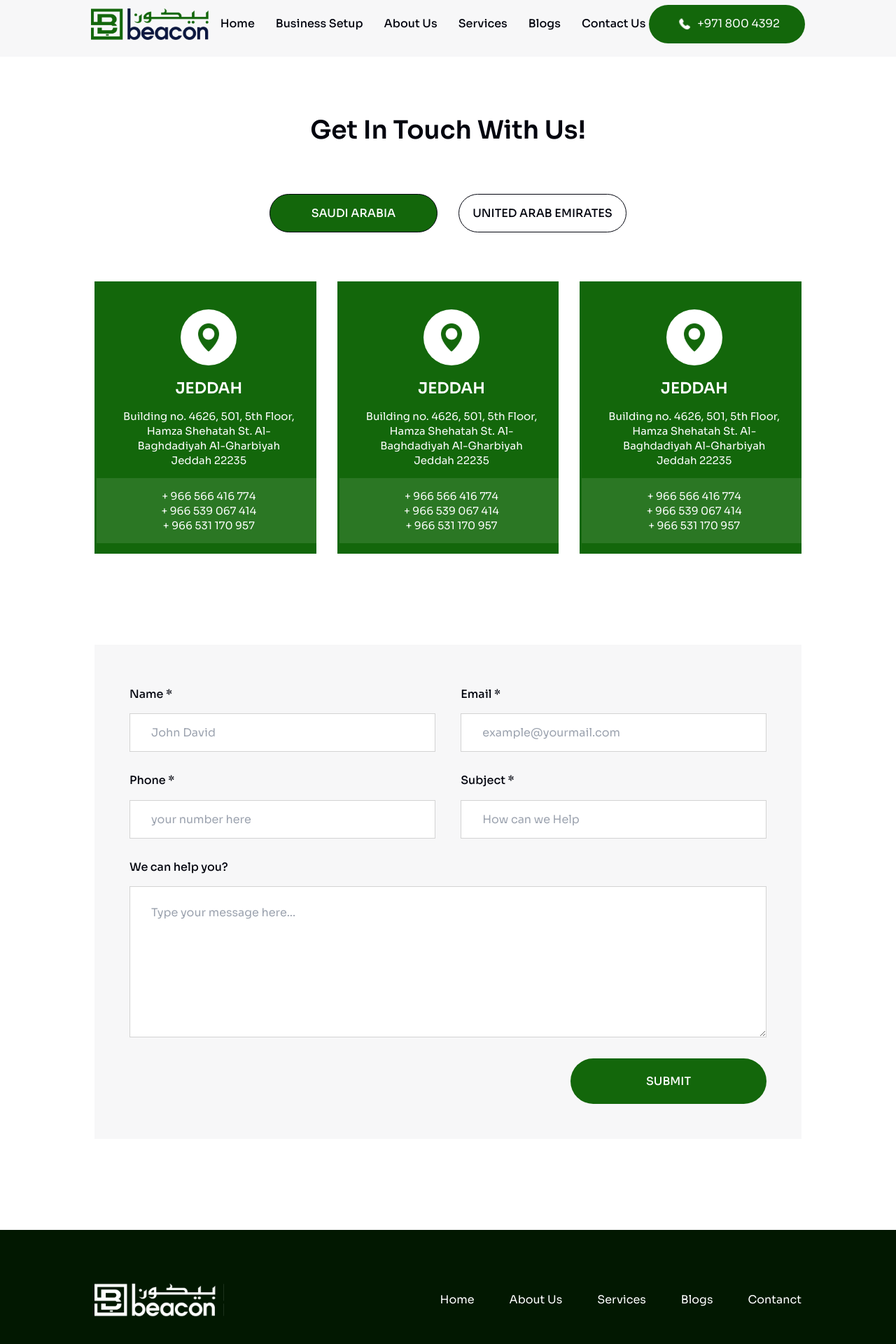
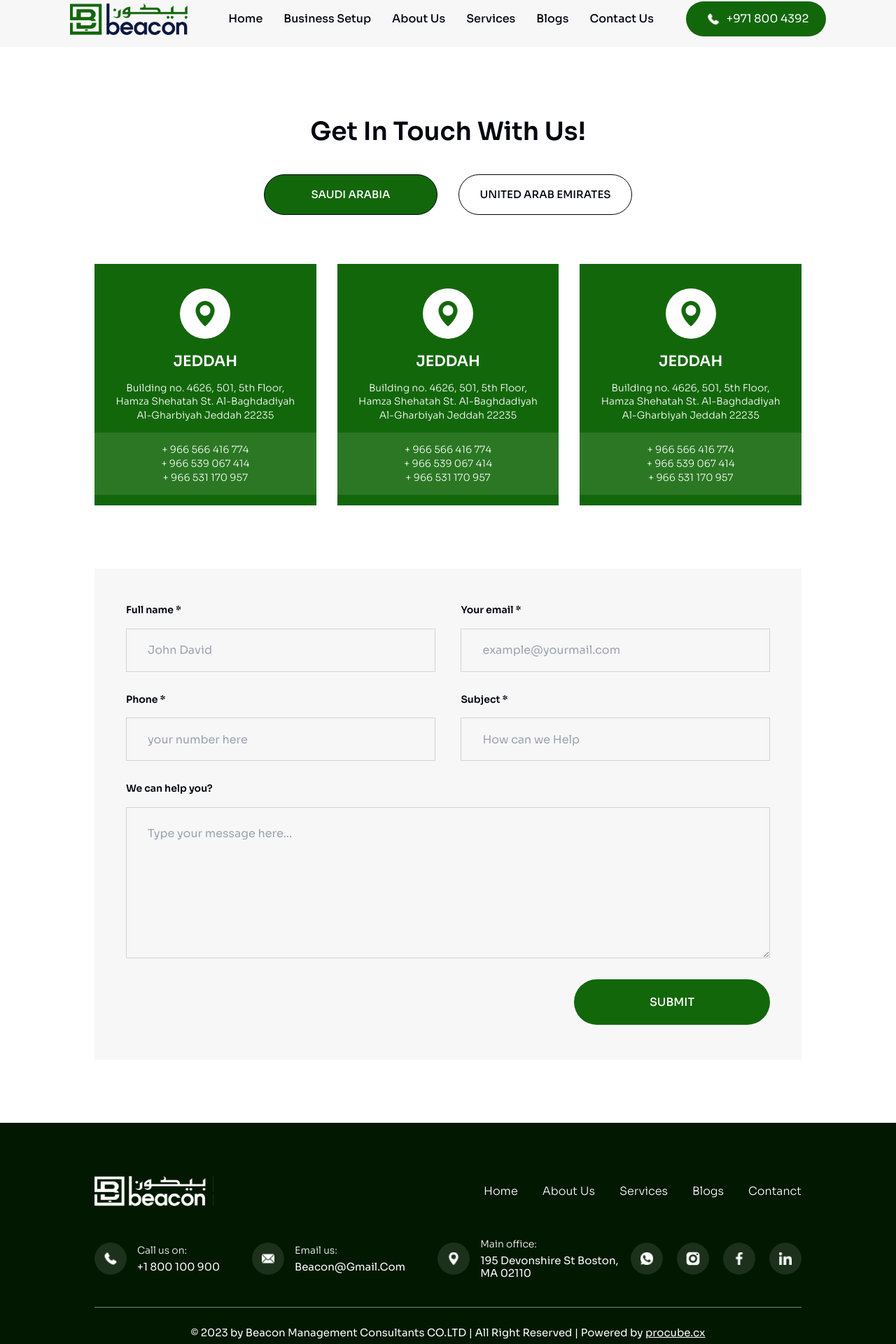
Before and after one commit to beacon-global/Beacon, a Next.js app: page /pages/Contact in a window 1280 px wide. Shown: the part 13-1933 px from the top of the page at 70% size. Built offline with nearby package versions, Linux system fonts and the light colour scheme.

Commit message:
v2.6.3 adjustments

```diff
--- a/src/app/Styles/contact.module.css
+++ b/src/app/Styles/contact.module.css
@@ -1,11 +1,12 @@
 .contactUsContainer {
     display: flex;
     flex-direction: column;
-    gap: 130px;
+    gap: 118px;
+    gap: 90px;
 }
 
 .contactUsContainer h2 {
-    margin-top: 80px;
+    margin-top: 96px;
 }
 
 .container1{
@@ -18,7 +19,7 @@
 .loctaionButtonContainer{
     display: flex;
     gap: 30px;
-    margin-top: -64px;
+    margin-top: -54px;
     margin-bottom: 70px;
     align-self: center;
 }
@@ -29,7 +30,7 @@
     align-items: center;
 
     color: #02040E;
-    font-size: 16px;
+    font-size: 15px;
     font-style: normal;
     font-weight: 500;
     line-height: 120%; /* 19.2px */
@@ -38,6 +39,8 @@
 
     width: 240px;
     height: 55px;
+    width: 248px;
+    height: 58px;
     border-radius: 76px;
     background: transparent;
 }
@@ -63,7 +66,7 @@
     flex-direction: column;
     background-color: #13670B;
     align-items: center;
-    padding: 40px 30px 15px 40px;
+    padding: 35px 30px 15px 30px;
 }
 
 .contactCardUAE{
@@ -88,10 +91,14 @@
 .jeddah{
     color: #FFF;
     margin-bottom: 15px;
+    font-size: 21px;
 }
 
 .cardDesc{
     margin-bottom: 15px;
+    width: 105%;
+    font-size: 14px;
+    font-weight: 300;
 }
 
 .numberContainer{
@@ -103,6 +110,8 @@
 .numberContainer p{
     color: #fff;
     text-align: center;
+    font-size: 14px;
+    font-weight: 300;
 }
 
 .container2{
@@ -111,7 +120,7 @@
 
 .formContainer{
     background: #F7F7F8;
-    padding: 60px 50px 50px 50px;
+    padding: 50px 45px;
     display: flex;
     flex-wrap: wrap;
     justify-content: space-between;
@@ -126,17 +135,19 @@
 
 .formContainer label{
     color: #02040E;
-    font-size: 16px;
+    font-size: 14px;
     font-style: normal;
-    font-weight: 500;
+    font-weight: 600;
     line-height: 140%;
 }
 
 .formContainer input{
     height: 55px;
+    height: 62px;
     margin-top: 16px;
     border: 1px solid #D3D3D3;
     padding: 25px 0px 25px 30px;
+    background: #F7F7F8;
 }
 
 .formContainer .textBox{
@@ -148,6 +159,7 @@
     border: 1px solid #D3D3D3;
     padding: 25px 0px 0px 30px;
     height: 216px;
+    background: #F7F7F8;
 }
 
 .formContainer .formSubmit{
--- a/src/app/Styles/servicesPage.module.css
+++ b/src/app/Styles/servicesPage.module.css
@@ -1,7 +1,7 @@
 .servicePageMainContainer {
     display: flex;
     flex-direction: column;
-    gap: 130px;
+    gap: 118px;
 }
 
 .servicePageMainContainer h2 {
--- a/src/app/components/Footer.js
+++ b/src/app/components/Footer.js
@@ -8,7 +8,7 @@ function Footer() {
         <div className="footerLogoContainer">
           <Image
             src="/footerBeacon.svg"
-            width={185}
+            width={170}
             height={60}
             alt="ImageFooter1"
           />
@@ -28,8 +28,8 @@ function Footer() {
           <div className="footerContactDetails">
             <Image
               src="/Social/footerTelephone.svg"
-              width={50}
-              height={50}
+              width={46}
+              height={46}
               alt="ImageFooter2"
             />
             <div className="footerContactTextDetails">
@@ -40,8 +40,8 @@ function Footer() {
           <div className="footerContactDetails">
             <Image
               src="/Social/footerMessage.svg"
-              width={50}
-              height={50}
+              width={46}
+              height={46}
               alt="ImageFooter2"
             />
             <div className="footerContactTextDetails">
@@ -52,8 +52,8 @@ function Footer() {
           <div className="footerContactDetails">
             <Image
               src="/Social/footerLocation.svg"
-              width={50}
-              height={50}
+              width={46}
+              height={46}
               alt="ImageFooter2"
             />
             <div className="footerContactTextDetails">
@@ -66,29 +66,29 @@ function Footer() {
           <Image
             className="socialIcons"
             src="/Social/footerWhatsapp.svg"
-            width={50}
-            height={50}
+            width={46}
+            height={46}
             alt="ImageFooter3"
           />
           <Image
             className="socialIcons"
             src="/Social/footerInstagram.svg"
-            width={50}
-            height={50}
+            width={46}
+            height={46}
             alt="ImageFooter4"
           />
           <Image
             className="socialIcons"
             src="/Social/footerFacebook.svg"
-            width={50}
-            height={50}
+            width={46}
+            height={46}
             alt="ImageFooter5"
           />
           <Image
             className="socialIcons"
             src="/Social/footerLinkedin.svg"
-            width={50}
-            height={50}
+            width={46}
+            height={46}
             alt="ImageFooter6"
           />
         </div>
--- a/src/app/globals.css
+++ b/src/app/globals.css
@@ -150,10 +150,12 @@ li{
 .hContainer{
   width: 100%;
   height: 94px;
+  height: 80px;
   display: flex;
   justify-content: space-between;
   align-items: center;
   padding: 0 130px;
+  padding: 0 100px;
   background-color: rgba(247, 247, 248, 1);
 }
 
@@ -188,6 +190,8 @@ li{
 .hContainer .headerContactButton{
   width: 223px;
   height: 55px;
+  width: 200px;
+  height: 50px;
   cursor: pointer;
   display: flex;
   flex-direction: column;
@@ -223,7 +227,7 @@ li{
 /* Hero Start */
 
 .heroContainer{
-  margin-bottom: 20px;
+  /* margin-bottom: 20px; */
 }
 
 .imageWithText{
@@ -302,7 +306,7 @@ li{
 .mainContainer{
   display: flex;
   flex-direction: column;
-  gap: 90px;
+  gap: 118px;
 }
 /* Hero End */
 
@@ -316,6 +320,7 @@ li{
   gap:70px;
   background: #FFF;
   padding: 0 135px;
+  margin-top: -11px;
 }
 
 .locationFlexContainer {
@@ -327,7 +332,7 @@ li{
 .locationContentContainer{
   display: flex;
   flex-direction: column;
-  gap: 30px;
+  gap: 28px;
   width: 80%;
   justify-content: center;
 }
@@ -337,7 +342,7 @@ li{
   font-size: 36px;
   font-style: normal;
   font-weight: 600;
-  line-height: 140%; /* 56px */
+  line-height: 135%; /* 56px */
   text-transform: capitalize;
   margin-bottom: -10px;
   white-space: nowrap;
@@ -348,8 +353,9 @@ li{
   /* font-size: 15px; */
   font-style: normal;
   font-weight: 400;
-  line-height: 140%; /* 22.4px */
-  /* width: 476px; */
+  line-height: 135%; /* 22.4px */
+  width: 510px;
+  width: 108%;
 }
 
 .locationContainer .locationButton{
@@ -364,7 +370,7 @@ li{
 
 .locationImgContainer{
   width: 100%;
-   margin-bottom: 50px;
+  margin-bottom: 15px;
 }
 
 /* Location End */
@@ -1111,11 +1117,11 @@ li{
 .footerContainer{
   display: flex;
   flex-direction: column;
-  height: 380px;
+  /* height: 380px; */
   background-color: rgba(2, 24, 1, 1);
 
-  gap: 51px;
-  padding: 70px 135px 50px 135px;
+  /* gap: 51px; */
+  padding: 70px 135px 0px 135px;
 }
 
 .topContainer{
@@ -1126,14 +1132,14 @@ li{
 
 .footercontent{
   display: flex;
-  gap: 50px;
+  gap: 35px;
 }
 
 .footercontent li{
   color: #FFF;
   font-size: 16px;
   font-style: normal;
-  font-weight: 400;
+  font-weight: 300;
   line-height: 120%; /* 21.6px */
   text-transform: capitalize;
 }
@@ -1141,6 +1147,7 @@ li{
 .bottomContainer{
   display: flex;
   justify-content: space-between;
+  margin: 39px 0;
 
 }
 
@@ -1168,9 +1175,9 @@ li{
 
 .footerContactTextDetails h1{
   color: #FFF;
-  /* font-size: 15px; */
-  font-style: normal;
-  font-weight: 400;
+  font-size: 14px;
+  font-style: normal;
+  font-weight: 300;
   line-height: 140%;
   margin-bottom: 5px;
 }
@@ -1180,15 +1187,23 @@ li{
   text-align: left;
   /* font-size: 15px; */
   font-style: normal;
-  font-weight: 500;
+  font-weight: 400;
   line-height: 120%; /* 21.6px */
   text-transform: capitalize;
 }
 
 .socialIcons{
-  width: 55px;
-  height: 55px;
+  /* width: 55px;
+  height: 55px; */
   cursor: pointer;
+}
+
+.footerCopyRightContainer{
+  display: flex;
+  align-items: center;
+  justify-content: center;
+  padding-bottom: 10px;
+  height: 80px;
 }
 
 .footerContainer .footerCopyRight{
@@ -1498,7 +1513,7 @@ li{
     font-weight: 600;
     line-height: 120%; /* 43.2px */
     text-transform: capitalize;
-    margin-top: -90px;
+    margin-top: -0px;
   }
 
   .heroDesc{
@@ -1509,7 +1524,8 @@ li{
     display: flex;
     color: rgba(255, 255, 255, 0.80);
     text-align: center;
-    /* font-size: 12px; */
+    font-size:  3.150vw;
+
     font-style: normal;
     font-weight: 400;
     line-height: 140%; /* 16.8px */
@@ -1517,6 +1533,7 @@ li{
 
   .locationContainer{
     padding: 0 24px;
+    margin: 0;
   }
 
   .locationFlexContainer{
@@ -1904,6 +1921,7 @@ li{
 
   .footerContainer{
     padding: 30px 24px;
+    padding-bottom: 20;
     height: auto;
     gap: 30px;
   }
@@ -1919,6 +1937,7 @@ li{
 
   .bottomContainer{
     flex-direction: column;
+    margin: 0;
   }
 
   .footerContactImgContainer{
@@ -1949,6 +1968,11 @@ li{
   }
 
   .footerCopyRightContainer{
+    height: 40px;
+    padding: 0;
+  }
+
+  .footerCopyRightContainer{
     margin-top: -15px;
   }
 
--- a/src/app/pages/About/page.js
+++ b/src/app/pages/About/page.js
@@ -42,6 +42,7 @@ function About() {
           Your Partner to Unleash the Odyssey of <br /> Business Success
         </h2>
         <div className={styles.aboutUsHeroContainer}>
+          <div>
             <Image
               src="/AboutUsPage/AboutUsPage.svg"
               width={1212}
@@ -49,6 +50,7 @@ function About() {
               layout="responsive"
               alt="aboutus1"
             />
+          </div>
           <p>
             Founded in 2022, Beacon Global comprises a team of passionate
             accountants, auditors, and financial analysts. With a complete
--- a/src/app/pages/Contact/page.js
+++ b/src/app/pages/Contact/page.js
@@ -64,8 +64,8 @@ function Contact() {
                 <div className={styles.contactImgContainer}>
                   <Image
                     src="/contactPage/contactIcon.svg"
-                    width={80}
-                    height={80}
+                    width={72}
+                    height={72}
                     alt="contactLocactionIcon"
                   />
                 </div>
@@ -91,8 +91,8 @@ function Contact() {
                 <div className={styles.contactImgContainer}>
                   <Image
                     src="/contactPage/contactIcon.svg"
-                    width={80}
-                    height={80}
+                    width={72}
+                    height={72}
                     alt="contactLocactionIcon"
                   />
                 </div>
@@ -116,8 +116,8 @@ function Contact() {
                 <div className={styles.contactImgContainer}>
                   <Image
                     src="/contactPage/contactIcon.svg"
-                    width={80}
-                    height={80}
+                    width={72}
+                    height={72}
                     alt="contactLocactionIcon"
                   />
                 </div>
@@ -141,8 +141,8 @@ function Contact() {
                 <div className={styles.contactImgContainer}>
                   <Image
                     src="/contactPage/contactIcon.svg"
-                    width={80}
-                    height={80}
+                    width={72}
+                    height={72}
                     alt="contactLocactionIcon"
                   />
                 </div>
@@ -168,7 +168,7 @@ function Contact() {
         <div className={styles.container2}>
           <form className={styles.formContainer} onSubmit={handleSubmit}>
             <div>
-              <label htmlFor="name">Name *</label>
+              <label htmlFor="name">Full name *</label>
               <input
                 type="text"
                 id="name"
@@ -180,7 +180,7 @@ function Contact() {
               />
             </div>
             <div>
-              <label htmlFor="email">Email *</label>
+              <label htmlFor="email">Your email *</label>
               <input
                 type="email"
                 id="email"
```
Also changed, not shown: src/app/Styles/aboutus.module.css (+6 -2 lines). Lines whose indentation alone changed are shown as unchanged.
